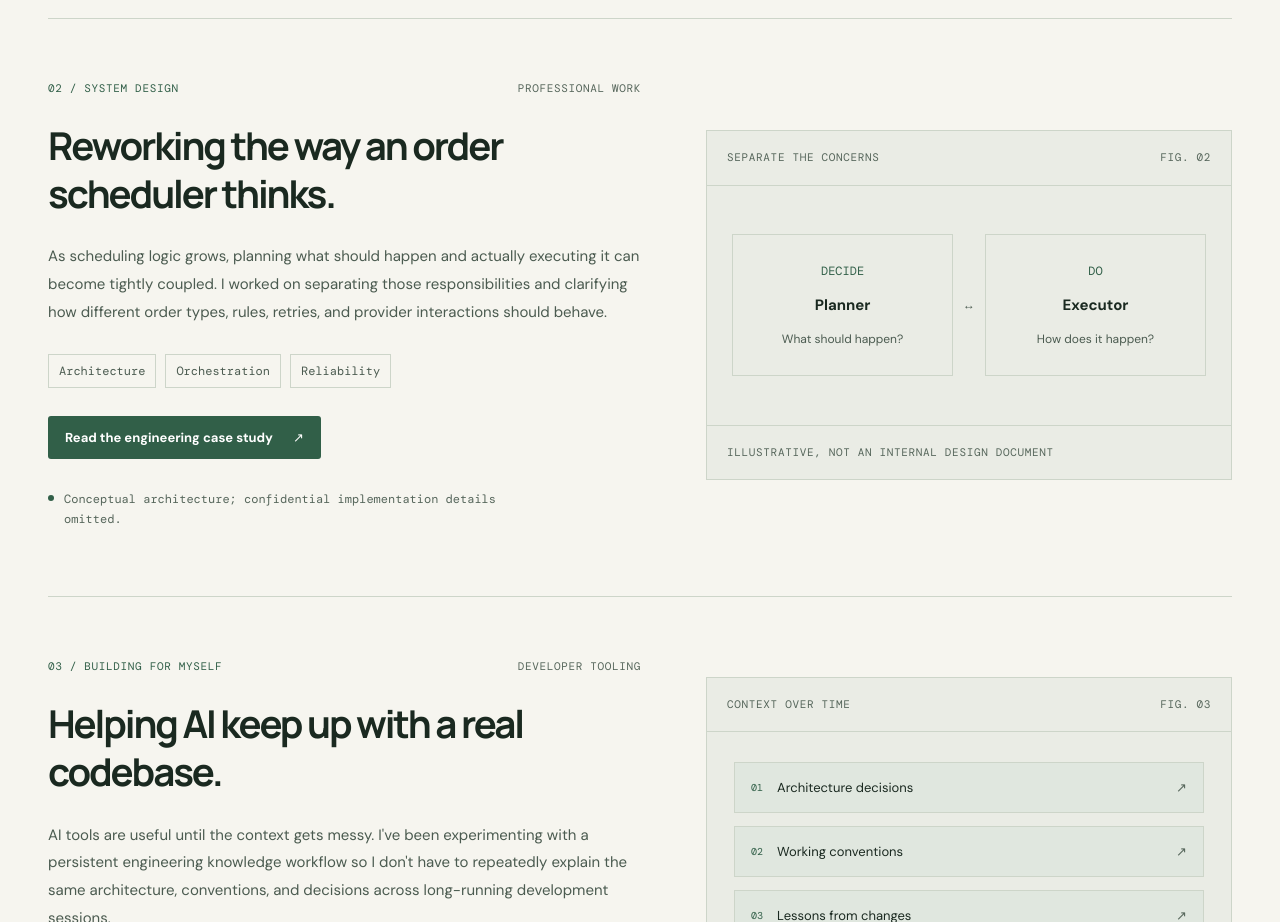
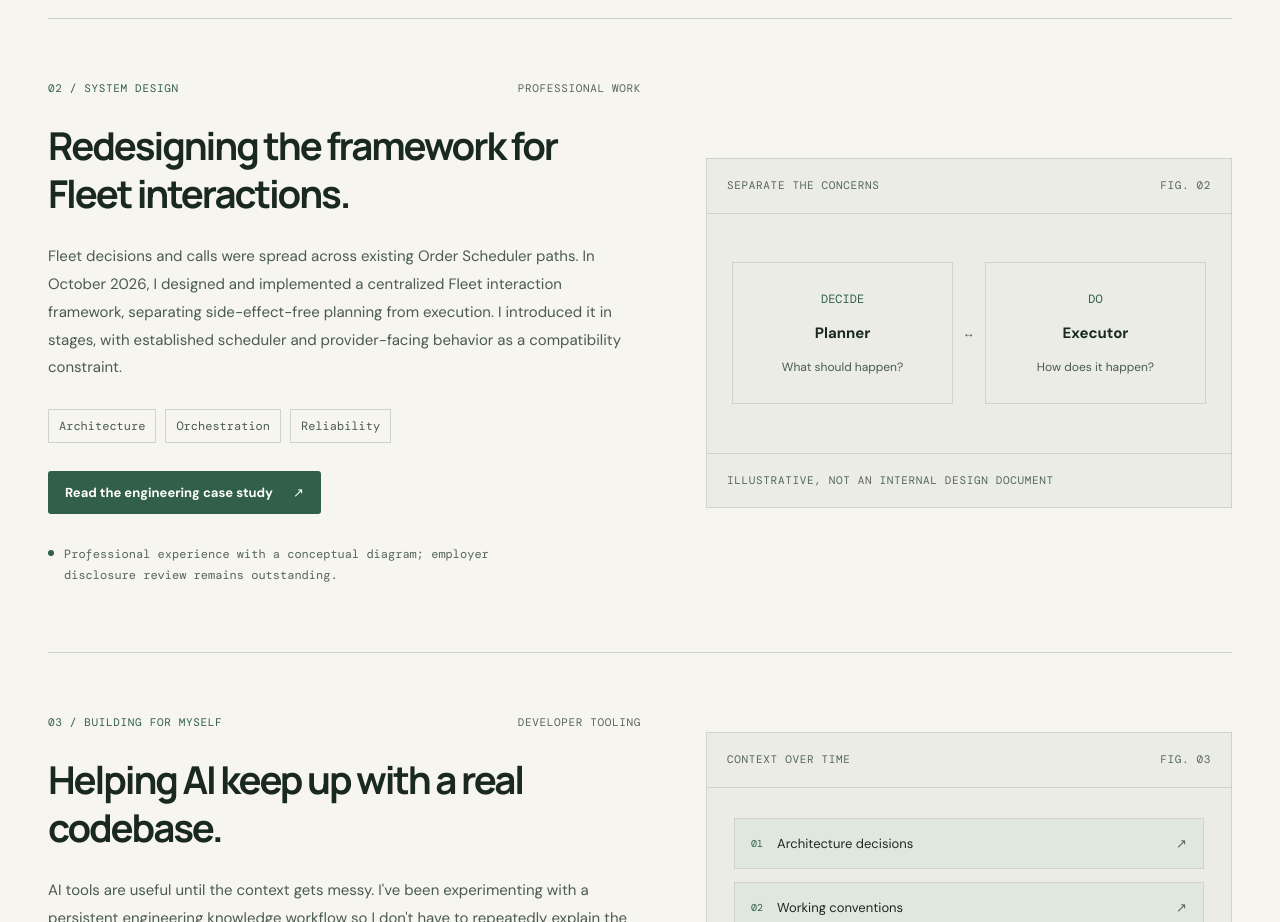
Before and after one commit to Priyansh-15/priyansh-15.github.io, an Astro site: page / in a window 1280 px wide. Shown: the part 1920-2842 px from the top of the page. Built offline with nearby package versions, Linux system fonts and the light colour scheme; Astro itself is replaced by a stand-in of ours.

Commit message:
content: align Fleet homepage with framework case study

```diff
--- a/src/pages/index.astro
+++ b/src/pages/index.astro
@@ -175,11 +175,12 @@ import { site } from '../data/site';
               <span>02 / SYSTEM DESIGN</span>
               <span>PROFESSIONAL WORK</span>
             </div>
-            <h3>Reworking the way an order scheduler thinks.</h3>
+            <h3>Redesigning the framework for Fleet interactions.</h3>
             <p>
-              As scheduling logic grows, planning what should happen and actually executing it can
-              become tightly coupled. I worked on separating those responsibilities and clarifying
-              how different order types, rules, retries, and provider interactions should behave.
+              Fleet decisions and calls were spread across existing Order Scheduler paths. In
+              October 2026, I designed and implemented a centralized Fleet interaction framework,
+              separating side-effect-free planning from execution. I introduced it in stages, with
+              established scheduler and provider-facing behavior as a compatibility constraint.
             </p>
             <div class="story-tags">
               <span>Architecture</span>
@@ -190,8 +191,8 @@ import { site } from '../data/site';
               Read the engineering case study <span aria-hidden="true">↗</span>
             </a>
             <div class="story-note">
-              <span class="dot"></span> Conceptual architecture; confidential implementation details
-              omitted.
+              <span class="dot"></span> Professional experience with a conceptual diagram; employer
+              disclosure review remains outstanding.
             </div>
           </div>
           <div
```
